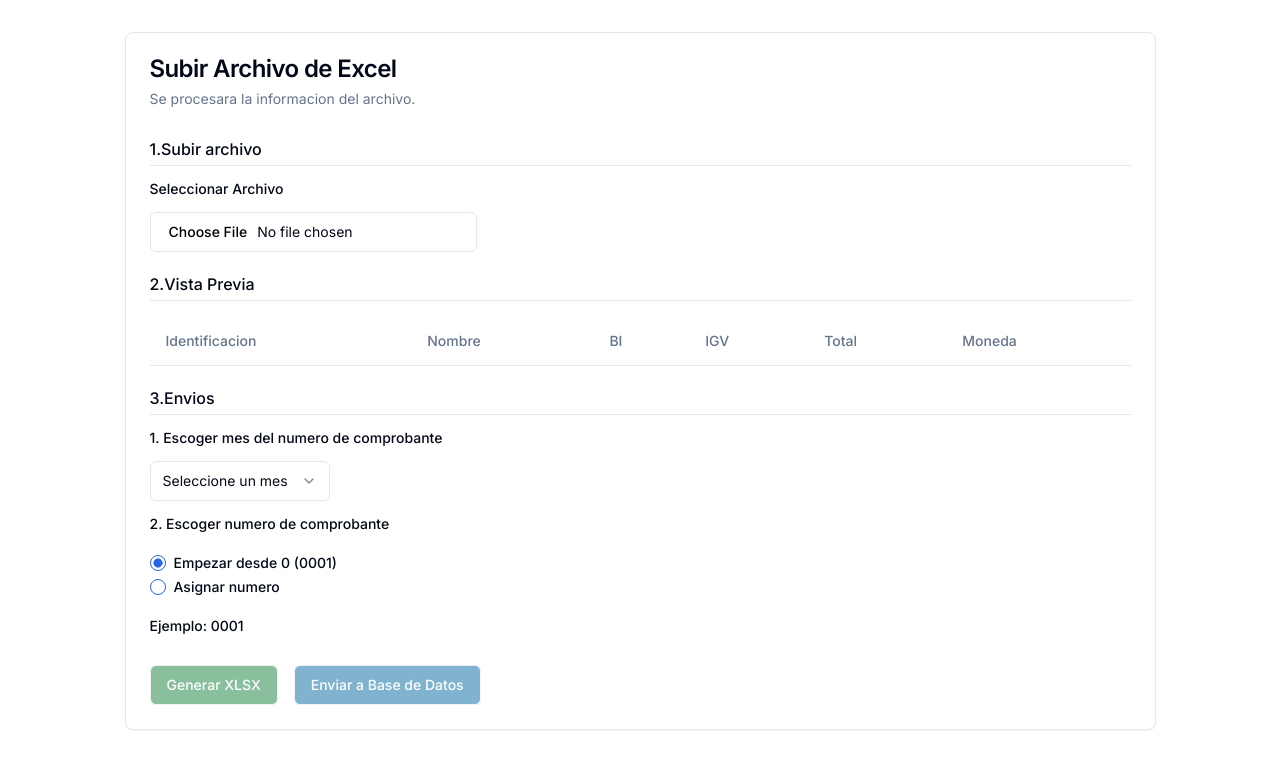
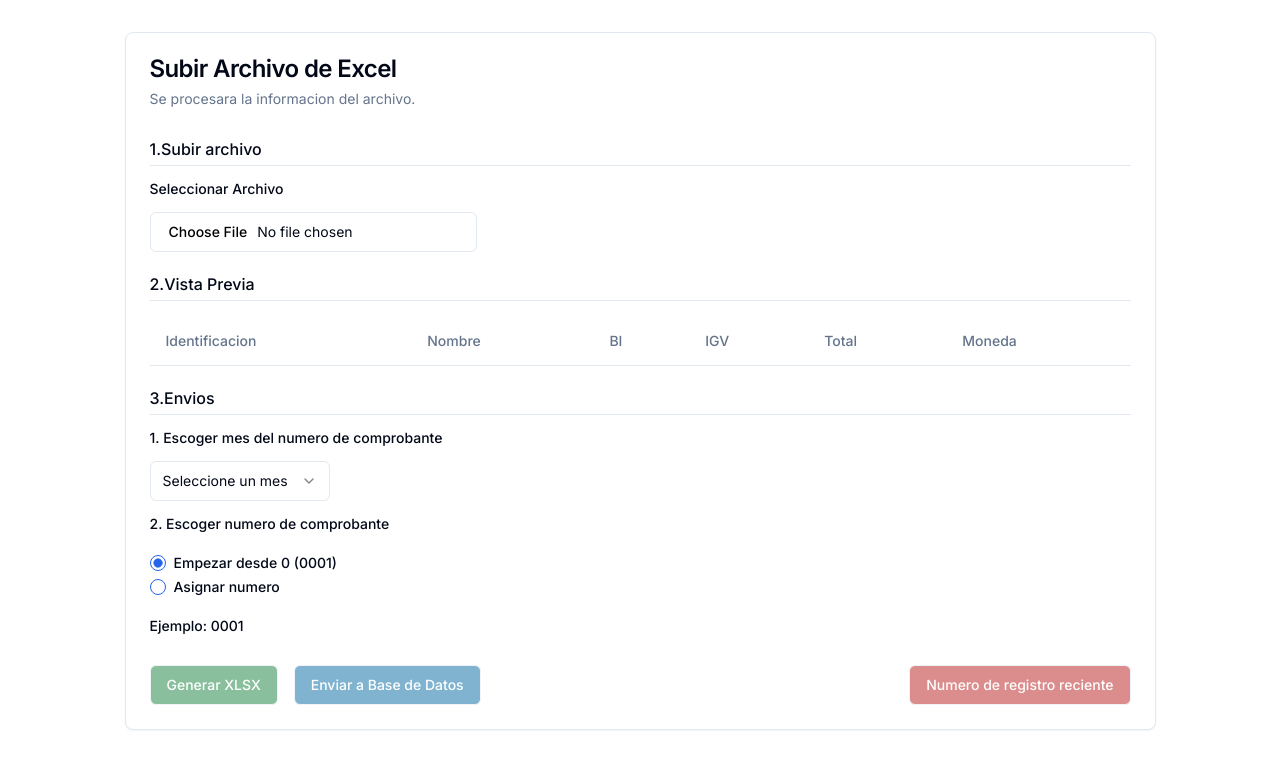
Before and after one commit to Evangelivm/herramienta_excel, a Next.js app: page / in a window 1280 px wide. Shown: the top 768 px of the page. Built offline with nearby package versions, Linux system fonts and the light colour scheme.

Commit message:
se agrego un boton de consulta de id y se corrigio un error al subirse a la base de datos, tambien se coloco la tabla correcta

```diff
--- a/src/app/api/dbsend/route.js
+++ b/src/app/api/dbsend/route.js
@@ -62,7 +62,7 @@ export async function POST(request) {
 
     // Crear la consulta SQL para la inserción masiva
     const query = `
-      INSERT INTO masivo_copy1 (
+  INSERT INTO masivo (
     campo,
     sub_diario,
     num_comprobante,
@@ -90,9 +90,19 @@ export async function POST(request) {
     // Ejecutar la consulta de inserción masiva
     const [result] = await conn.query(query, [values]);
 
+    // Obtener el primer ID autoincremental generado
+    const [insertedIdResult] = await conn.query(
+      "SELECT LAST_INSERT_ID() AS lastId"
+    );
+
+    const lastInsertId = insertedIdResult[0].lastId;
+    const lastRecord = lastInsertId + result.affectedRows - 1; // Calcular el último ID insertado si es necesario
+
     return NextResponse.json({
       message: "Datos insertados exitosamente",
       affectedRows: result.affectedRows,
+      first_reg: lastInsertId, // Primer ID generado
+      last_reg: lastRecord, // Último ID generado (opcional, si necesitas el rango)
     });
   } catch (error) {
     return NextResponse.json({ message: error.message }, { status: 500 });
--- /dev/null
+++ b/src/app/api/query/route.js
@@ -0,0 +1,20 @@
+import { NextResponse } from "next/server";
+import { conn } from "../libs/mysql";
+
+export async function GET() {
+  try {
+    // Consulta para obtener el valor de AUTO_INCREMENT
+    const [result] = await conn.query(
+      "SELECT AUTO_INCREMENT as nextId FROM INFORMATION_SCHEMA.TABLES WHERE TABLE_NAME = 'masivo'"
+    );
+
+    // Obtener el valor de AUTO_INCREMENT
+    const nextAutoIncrementId = result[0].nextId;
+
+    return NextResponse.json({
+      nextId: nextAutoIncrementId - 1, // Valor del próximo ID auto-incremental
+    });
+  } catch (error) {
+    return NextResponse.json({ message: error.message }, { status: 500 });
+  }
+}
--- a/src/app/excelfile.jsx
+++ b/src/app/excelfile.jsx
@@ -157,7 +157,24 @@ function Excelfile() {
       reader.readAsArrayBuffer(selectedFile);
     }
   };
+  const queryId = async () => {
+    try {
+      // Realizar la solicitud GET a la API
+      const response = await axios.get("/api/query");
 
+      // Verificar que la solicitud fue exitosa
+      console.log("Datos recibidos:", response.data);
+
+      // Mostrar mensaje de éxito con el ID recibido
+      toast.info(
+        `El número de registro mas reciente es: ${response.data.nextId}`
+      );
+    } catch (error) {
+      // En caso de error, mostrar un mensaje adecuado
+      console.error("Error al obtener los datos:", error);
+      toast.error("Hubo un error, intentelo mas tarde.");
+    }
+  };
   const handleGenerateXLSX = async () => {
     setIsFileGenerating(true);
     setButtonDisabled(true);
@@ -495,7 +512,7 @@ function Excelfile() {
     let campo = 1;
     //  let subComp = 1;
     const now = new Date();
-    const selectedMonth = String(now.getMonth() + 1).padStart(2, "0");
+    //const selectedMonth = String(now.getMonth() + 1).padStart(2, "0");
 
     columnData.forEach((rowValues) => {
       // hacer otro json dentro del foreach para detectar el primero y modificarlo
@@ -919,10 +936,12 @@ function Excelfile() {
       //console.log(dataToSend);
       const response = await axios.post("/api/dbsend", { data: dataToSend });
       console.log("Datos enviados:", response.data);
-      toast.success("Datos enviados con éxito");
+      toast.success(
+        `Datos enviados con éxito, el último numero de registro es: ${response.data.last_reg}`
+      );
     } catch (error) {
       console.error("Error al enviar datos:", error);
-      toast.error("Datos enviados con éxito");
+      toast.error("Error al enviar datos");
     }
     setTimeout(() => {
       setIsDataGenerating(false);
@@ -1050,7 +1069,8 @@ function Excelfile() {
         </RadioGroup>
       </div>
 
-      <div className="pt-4 flex gap-4">
+      <div className="pt-4 flex justify-between gap-4">
+        <div className="flex gap-4">
           <Button
             variant="outline"
             onClick={handleGenerateXLSX}
@@ -1079,6 +1099,22 @@ function Excelfile() {
               </>
             ) : (
               "Enviar a Base de Datos"
+            )}
+          </Button>
+        </div>
+        <Button
+          variant="outline"
+          onClick={queryId}
+          className="bg-red-700 text-white hover:bg-red-300"
+          disabled={buttonDisabled}
+        >
+          {isDataGenerating ? (
+            <>
+              <Loader2 className="mr-2 h-4 w-4 animate-spin" />
+              Generando
+            </>
+          ) : (
+            "Numero de registro reciente"
           )}
         </Button>
       </div>
```
Lines whose indentation alone changed are shown as unchanged.
